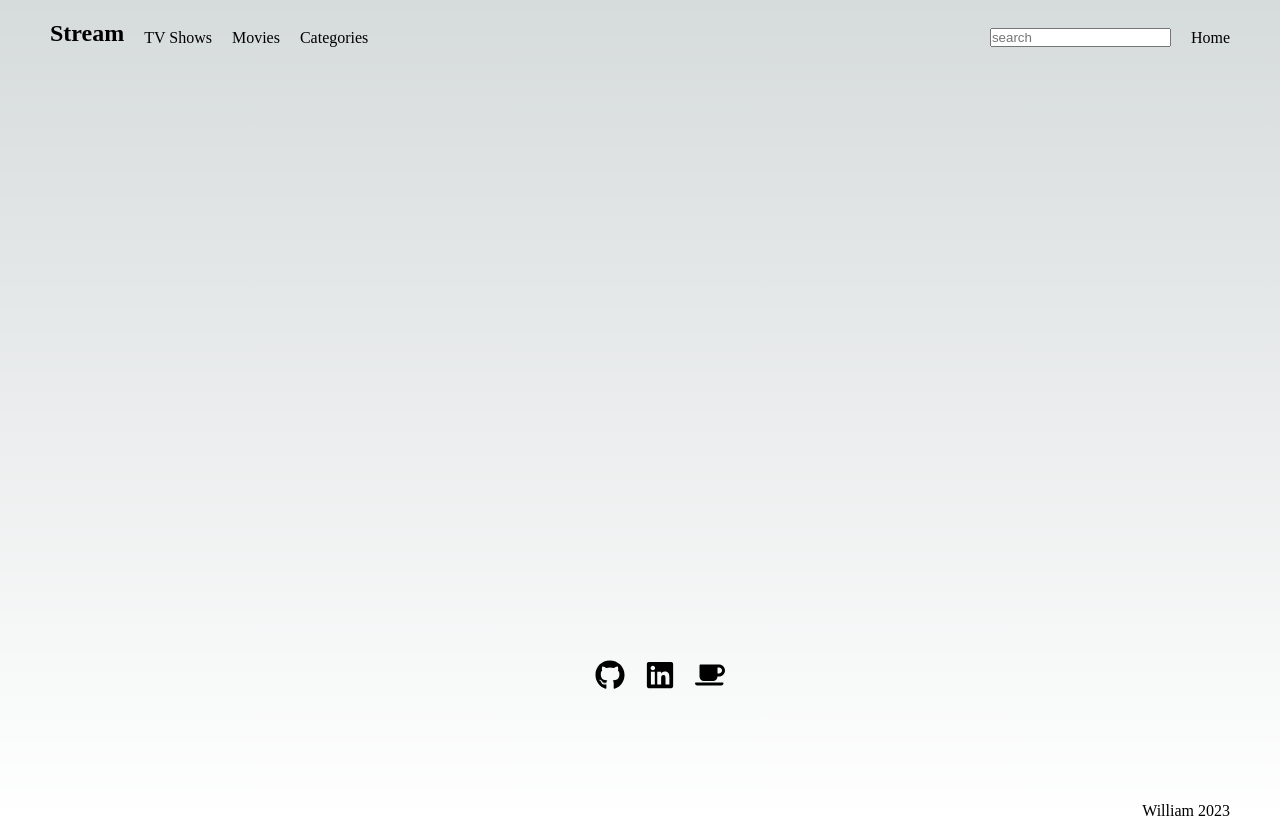
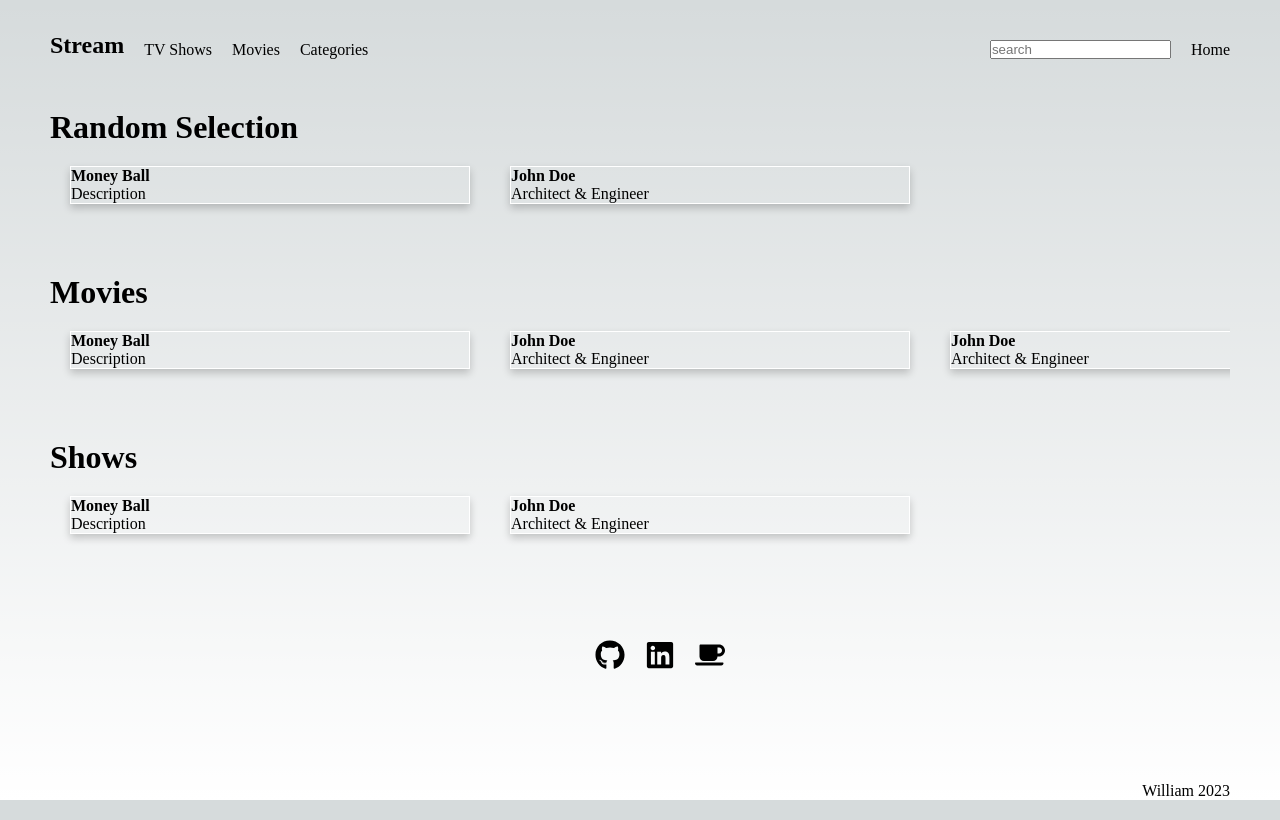
Before and after one commit to ReelTube/Stream-Me, a Next.js app in the folder client/: page / in a window 1280 px wide. Built offline with nearby package versions, Linux system fonts and the light colour scheme.

Commit message:
implemented the design of the home page, now I have to set up the database with all the data

```diff
--- a/client/pages/index.js
+++ b/client/pages/index.js
@@ -2,7 +2,6 @@ import Head from "next/head";
 import Image from "next/image";
 import { Inter } from "@next/font/google";
 import styles from "../styles/Home.module.css";
-
 
 const inter = Inter({ subsets: ["latin"] });
 
@@ -15,8 +14,110 @@ export default function Home() {
         <meta name="viewport" content="width=device-width, initial-scale=1" />
         <link rel="icon" href="/favicon.ico" />
       </Head>
-      <main>
-
+      <main className="">
+        <div className="_abd">
+          <h1>Random Selection</h1>
+          <div className="video-cards">
+            <div class="card">
+              <div class="container">
+                <h4>
+                  <b>Money Ball</b>
+                </h4>
+                <p>Description</p>
+              </div>
+            </div>
+            <div class="card">
+              <div class="container">
+                <h4>
+                  <b>John Doe</b>
+                </h4>
+                <p>Architect & Engineer</p>
+              </div>
+            </div>
+          </div>
+        </div>
+        <div className="_abd">
+          <h1>Movies</h1>
+          <div className="video-cards">
+            <div class="card">
+              <div class="container">
+                <h4>
+                  <b>Money Ball</b>
+                </h4>
+                <p>Description</p>
+              </div>
+            </div>
+            <div class="card">
+              <div class="container">
+                <h4>
+                  <b>John Doe</b>
+                </h4>
+                <p>Architect & Engineer</p>
+              </div>
+            </div>
+            <div class="card">
+              <div class="container">
+                <h4>
+                  <b>John Doe</b>
+                </h4>
+                <p>Architect & Engineer</p>
+              </div>
+            </div>
+            <div class="card">
+              <div class="container">
+                <h4>
+                  <b>John Doe</b>
+                </h4>
+                <p>Architect & Engineer</p>
+              </div>
+            </div>
+            <div class="card">
+              <div class="container">
+                <h4>
+                  <b>John Doe</b>
+                </h4>
+                <p>Architect & Engineer</p>
+              </div>
+            </div>
+            <div class="card">
+              <div class="container">
+                <h4>
+                  <b>John Doe</b>
+                </h4>
+                <p>Architect & Engineer</p>
+              </div>
+            </div>
+            <div class="card">
+              <div class="container">
+                <h4>
+                  <b>John Doe</b>
+                </h4>
+                <p>Architect & Engineer</p>
+              </div>
+            </div>
+          </div>
+        </div>
+        <div className="_abd">
+          <h1>Shows</h1>
+          <div className="video-cards">
+            <div class="card">
+              <div class="container">
+                <h4>
+                  <b>Money Ball</b>
+                </h4>
+                <p>Description</p>
+              </div>
+            </div>
+            <div class="card">
+              <div class="container">
+                <h4>
+                  <b>John Doe</b>
+                </h4>
+                <p>Architect & Engineer</p>
+              </div>
+            </div>
+          </div>
+        </div>
       </main>
     </>
   );
--- a/client/styles/globals.css
+++ b/client/styles/globals.css
@@ -1,9 +1,9 @@
 :root {
   --max-width: 1100px;
   --border-radius: 12px;
-  --font-mono: ui-monospace, Menlo, Monaco, 'Cascadia Mono', 'Segoe UI Mono',
-    'Roboto Mono', 'Oxygen Mono', 'Ubuntu Monospace', 'Source Code Pro',
-    'Fira Mono', 'Droid Sans Mono', 'Courier New', monospace;
+  --font-mono: ui-monospace, Menlo, Monaco, "Cascadia Mono", "Segoe UI Mono",
+    "Roboto Mono", "Oxygen Mono", "Ubuntu Monospace", "Source Code Pro",
+    "Fira Mono", "Droid Sans Mono", "Courier New", monospace;
 
   --foreground-rgb: 0, 0, 0;
   --background-start-rgb: 214, 219, 220;
@@ -82,18 +82,21 @@
 html,
 body {
   max-width: 100vw;
+  max-height: 100vh;
   overflow-x: hidden;
+}
+
+h1 {
+  margin-top: 2rem;
 }
 
 .nav {
   display: flex;
   list-style: none;
-  /* justify-content: space-between; */
-  margin: 50px;
-  margin-top: 20px;
+  min-height: 2rem;
+  margin-right: 50px;
+  margin-left: 50px;
   align-content: center;
-
-
 }
 
 .page-container {
@@ -112,15 +115,11 @@ footer {
   height: 10rem;
 }
 
-
-
 .footer-top {
   display: flex;
   justify-content: center;
   margin-left: 20px;
   list-style: none;
-
-
 }
 
 .footer-bottom {
@@ -137,7 +136,6 @@ footer {
   width: 30px;
   height: 30px;
 }
-
 
 li {
   /* border: 1px solid red; */
@@ -168,12 +166,11 @@ a {
 }
 
 .contain-single {
-   display: flex;
-   justify-content: center;
-   list-style: none;
-   /* margin-bottom: 100px; */
+  display: flex;
+  justify-content: center;
+  list-style: none;
+  /* margin-bottom: 100px; */
 }
-
 
 .single-view-center {
   display: flex;
@@ -193,10 +190,25 @@ a {
   object-fit: cover;
   padding: 0;
   margin: 0;
- }
+}
 
+.card {
+  box-shadow: 0 4px 8px 0 rgba(0, 0, 0, 0.2);
+  transition: 0.3s;
+  border: 1px solid white;
+  margin: 20px;
+  min-width: 25rem;
+  max-width: 25rem;
+}
 
+.video-cards {
+  display: flex;
+  overflow: scroll;
+}
 
+._abd {
+  margin: 50px;
+}
 
 @media (prefers-color-scheme: dark) {
   html {
```
